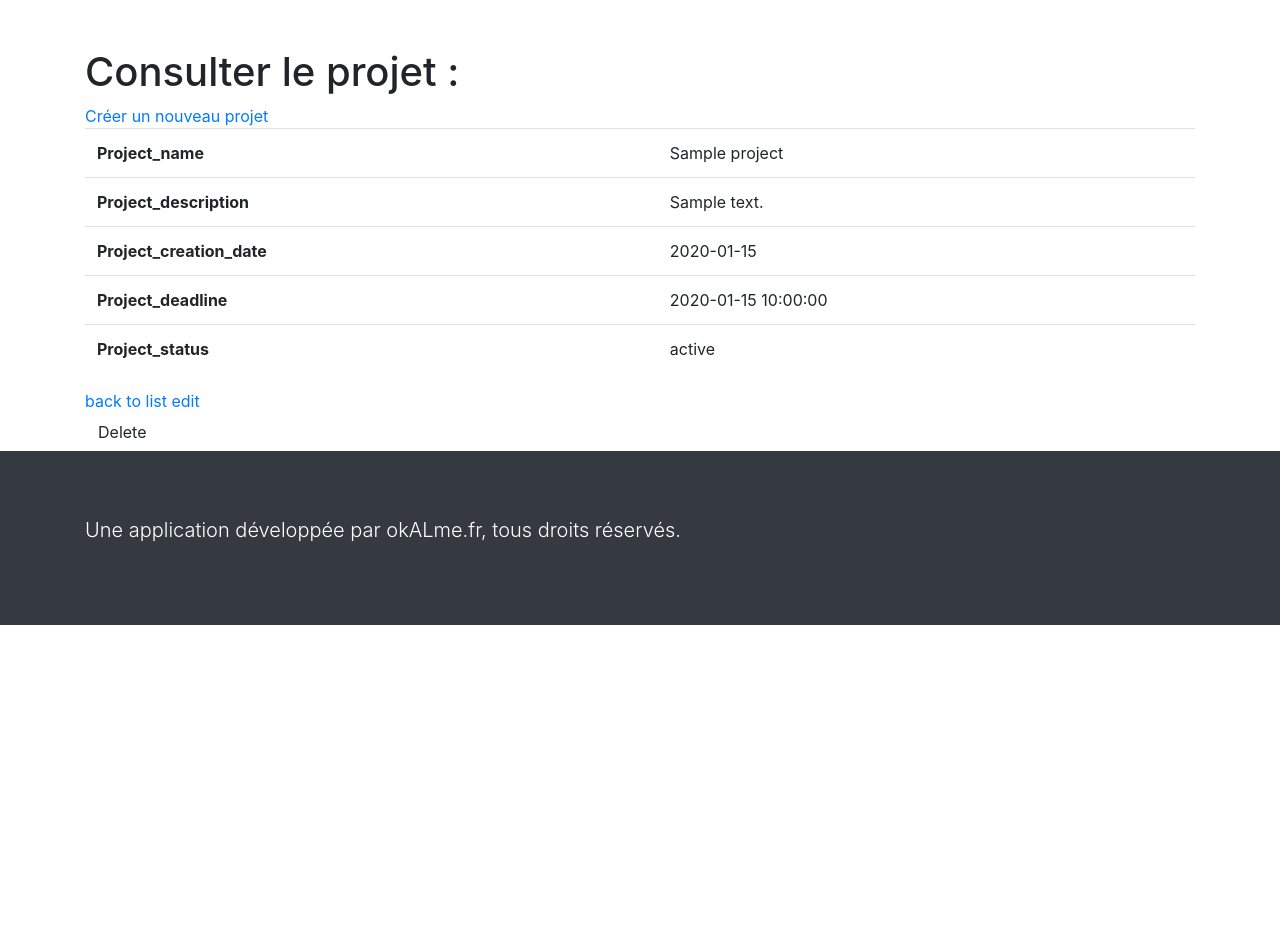
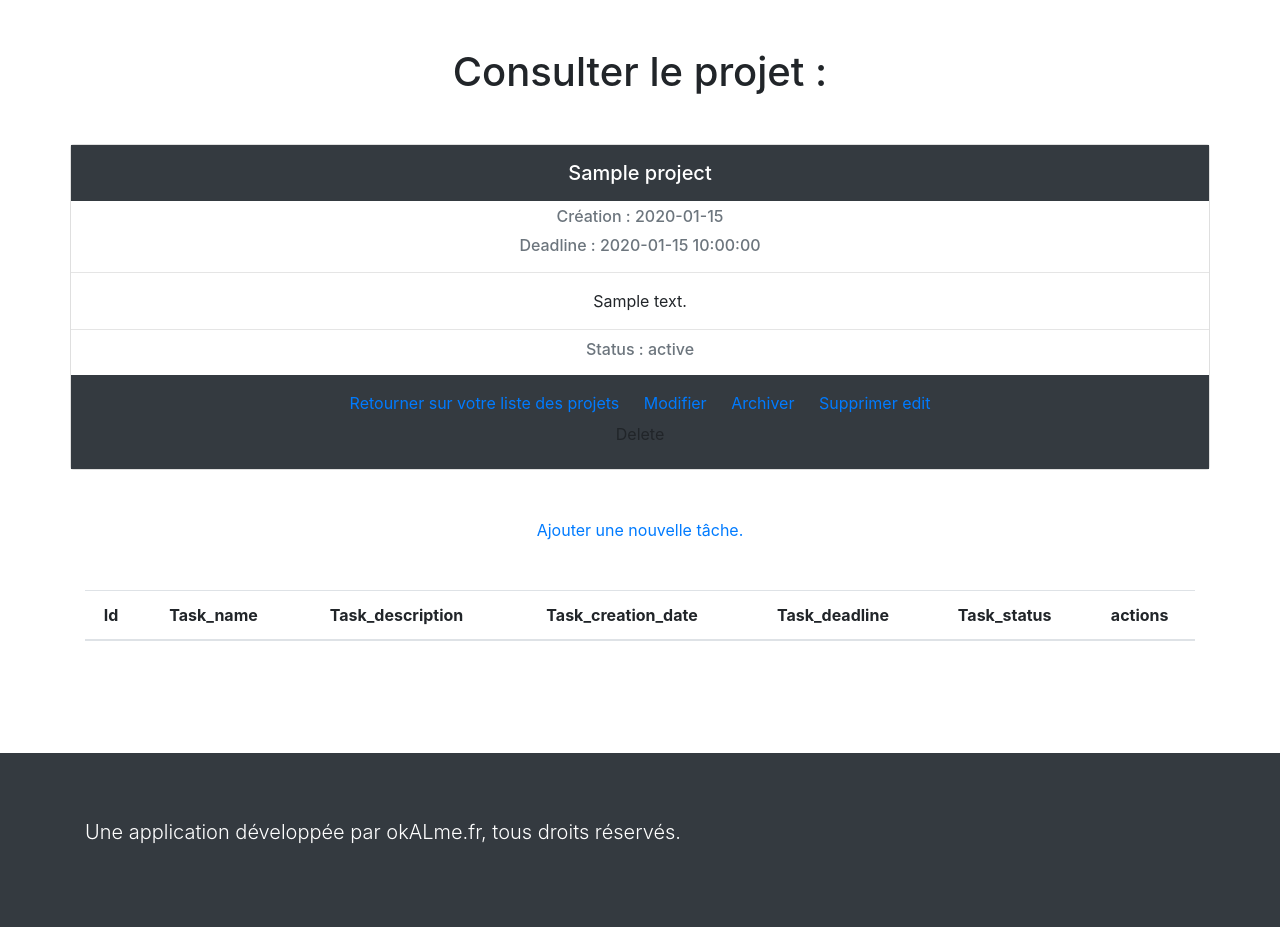
Before and after one commit to aurelielerouxel/myp, a Symfony app: template templates/project/show.html.twig in a window 1280 px wide. Shown: the part 289-1234 px from the top of the page. Before the commit the page ends 914 px from the top, so only its background shows below. Run offline with Twig, Linux system fonts and the light colour scheme; the template is opened without the code that fills it: most values are stand-ins (such as "Sample title", 1, 10 or a date in 2020); lists and menus that the app fills with data are empty; some libraries are stand-ins or nearby versions.

Commit message:
create view consult a project with its tasks

```diff
--- a/src/Controller/ProjectController.php
+++ b/src/Controller/ProjectController.php
@@ -68,7 +68,7 @@ class ProjectController extends AbstractController
     /**
      * Require ROLE_USER for only this controller method.
      * @IsGranted("ROLE_USER")
-     * @Route("/{id}", name="project_show", methods={"GET"})
+     * @Route("/{id}", name="project_show")
      */
     public function show(Project $project, int $id): Response
     {
--- a/src/Form/TaskType.php
+++ b/src/Form/TaskType.php
@@ -17,7 +17,7 @@ class TaskType extends AbstractType
             ->add('task_creation_date')
             ->add('task_deadline')
             ->add('task_status')
-            ->add('project')
+            // ->add('project')
         ;
     }
 
--- a/templates/project/new.html.twig
+++ b/templates/project/new.html.twig
@@ -8,6 +8,6 @@
     {{ include('project/_form.html.twig') }}
 
     <div class="mb-5 text-center">
-    <a href="{{ path('project_index') }}">Retourner sur la page de vos projet</a>
+        <a href="{{ path('project_index') }}">Retourner sur la page de vos projet</a>
     </div>
 {% endblock %}
--- a/templates/project/show.html.twig
+++ b/templates/project/show.html.twig
@@ -3,41 +3,68 @@
 {% block title %}Consulter le projet{% endblock %}
 
 {% block main %}
-    <h1>Consulter le projet : </h1>
-    <a href="{{ path('task_new') }}">Créer un nouveau projet</a>
+    <h1 class="text-center">Consulter le projet : </h1>
 
-    <table class="table">
-        <tbody>
-            {# <tr>
-                <th>Id</th>
-                <td>{{ project.id }}</td>
-            </tr> #}
-            <tr>
-                <th>Project_name</th>
-                <td>{{ project.projectName }}</td>
-            </tr>
-            <tr>
-                <th>Project_description</th>
-                <td>{{ project.projectDescription }}</td>
-            </tr>
-            <tr>
-                <th>Project_creation_date</th>
-                <td>{{ project.projectCreationDate ? project.projectCreationDate|date('Y-m-d') : '' }}</td>
-            </tr>
-            <tr>
-                <th>Project_deadline</th>
-                <td>{{ project.projectDeadline ? project.projectDeadline|date('Y-m-d H:i:s') : '' }}</td>
-            </tr>
-            <tr>
-                <th>Project_status</th>
-                <td>{{ project.projectStatus }}</td>
-            </tr>
-        </tbody>
-    </table>
+    <div class="row my-5 text-center">
+        <div class="card col-md-12 p-0">
+            <div class="card-body p-0">
+                <div class="bg-dark text-white">
+                    <h5 class="card-title p-3">{{ project.projectName }}</h5>
+                </div>
+                    <h6 class="card-subtitle mb-3 text-muted">Création : {{ project.projectCreationDate ? project.projectCreationDate|date('Y-m-d') : '' }}</h6>
+                    <h6 class="card-subtitle mb-3 text-muted">Deadline : {{ project.projectDeadline ? project.projectDeadline|date('Y-m-d H:i:s') : '' }}</h6>
+                    <hr>
+                    <p class="card-text">{{ project.projectDescription }}</p>
+                    <hr>
+                    <h6 class="card-subtitle mb-3 text-muted">Status : {{ project.projectStatus }}</h6>
+                <div class="bg-dark p-3">
+                    <a href="{{ path('project_index') }}" class="card-link">Retourner sur votre liste des projets</a>
+                    <a href="{{ path('project_edit') }}" class="card-link">Modifier</a>
+                    <a href="#" class="card-link">Archiver</a>
+                    <a href="#" class="card-link">Supprimer</a>
+                    <a href="{{ path('project_edit', {'id': project.id}) }}">edit</a>
+                    {{ include('project/_delete_form.html.twig') }}
+                </div>
+            </div>
+        </div>
 
-    <a href="{{ path('project_index') }}">back to list</a>
+        <div class="my-5 col-md-12">
+        <a href="{{ path('task_new') }}">Ajouter une nouvelle tâche.</a>
 
-    <a href="{{ path('project_edit', {'id': project.id}) }}">edit</a>
+            <table class="table mt-5">
+                <thead>
+                    <tr>
+                        <th>Id</th>
+                        <th>Task_name</th>
+                        <th>Task_description</th>
+                        <th>Task_creation_date</th>
+                        <th>Task_deadline</th>
+                        <th>Task_status</th>
+                        <th>actions</th>
+                    </tr>
+                </thead>
+                <tbody>
+                {# {% for task in tasks %}
+                    <tr>
+                        <td>{{ task.id }}</td>
+                        <td>{{ task.taskName }}</td>
+                        <td>{{ task.taskDescription }}</td>
+                        <td>{{ task.taskCreationDate ? task.taskCreationDate|date('Y-m-d') : '' }}</td>
+                        <td>{{ task.taskDeadline ? task.taskDeadline|date('Y-m-d H:i:s') : '' }}</td>
+                        <td>{{ task.taskStatus }}</td>
+                        <td>
+                            <a href="{{ path('task_show', {'id': task.id}) }}">show</a>
+                            <a href="{{ path('task_edit', {'id': task.id}) }}">edit</a>
+                        </td>
+                    </tr>
+                {% else %}
+                    <tr>
+                        <td colspan="7">no records found</td>
+                    </tr>
+                {% endfor %} #}
+                </tbody>
+            </table>
+        </div>
+    </div>
 
-    {{ include('project/_delete_form.html.twig') }}
 {% endblock %}
```
Also changed, not shown: templates/task/new.html.twig (+7 -5 lines).
